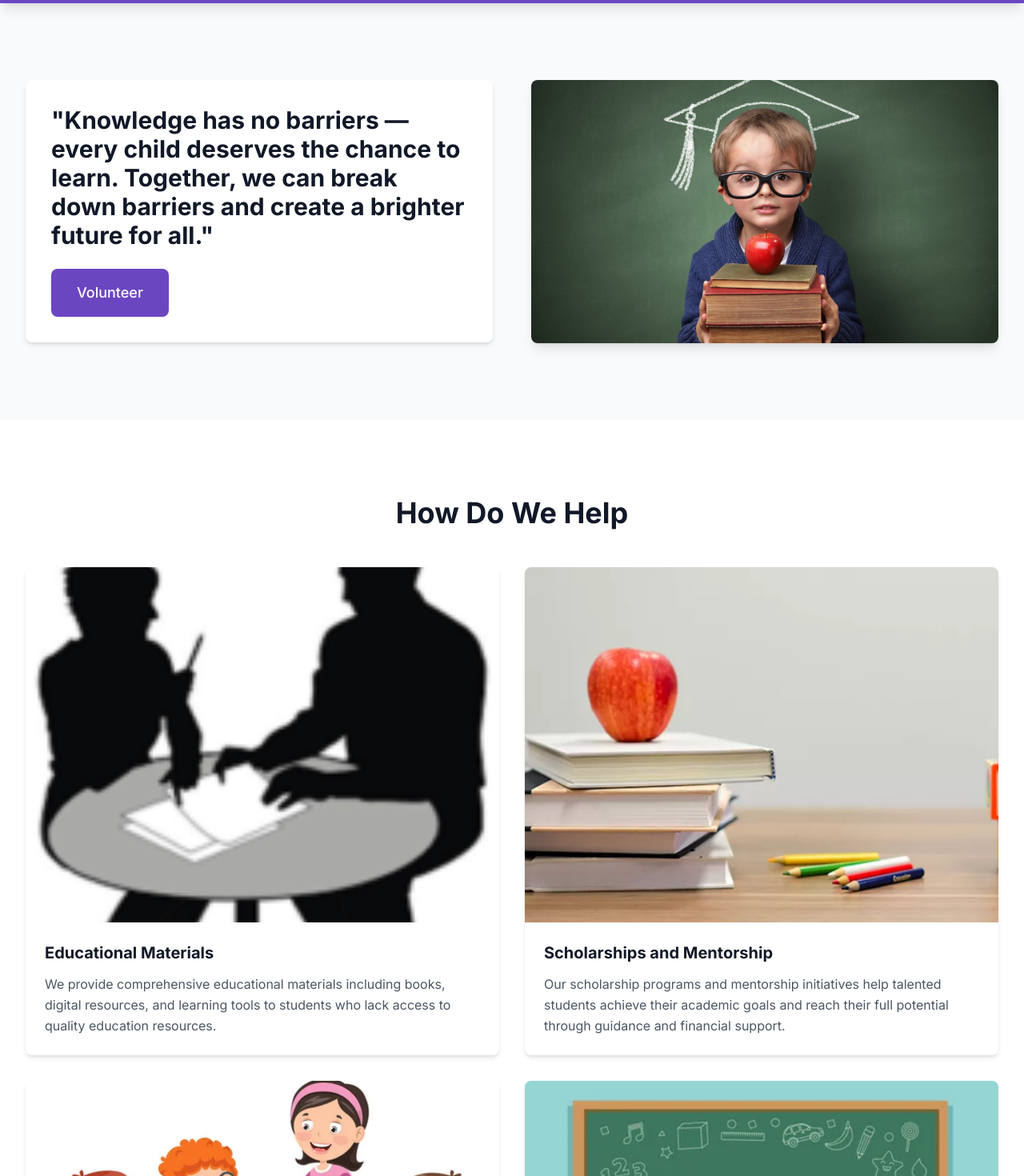
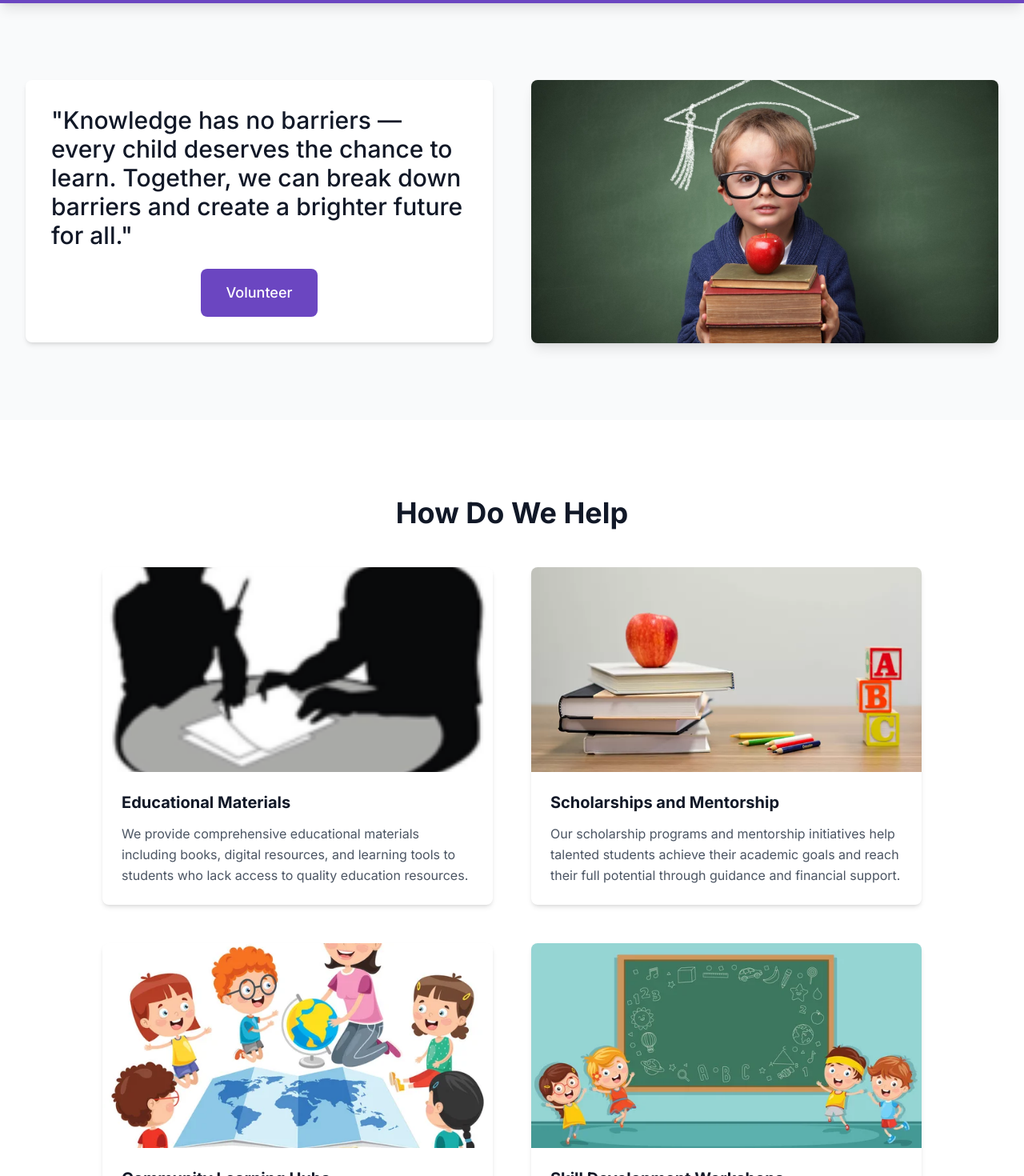
Before and after one commit to kalpalathika/BrightMinds, a React (Vite) app: page / in a window 1280 px wide. Shown: the part 60-1530 px from the top of the page at 80% size. Built offline with nearby package versions, Linux system fonts and the light colour scheme.

Commit message:
Update UI layout and add KR favicon

```diff
--- a/index.html
+++ b/index.html
@@ -2,7 +2,7 @@
 <html lang="en">
   <head>
     <meta charset="UTF-8" />
-    <link rel="icon" type="image/svg+xml" href="/vite.svg" />
+    <link rel="icon" type="image/svg+xml" href="/kr-icon.svg" />
     <meta name="viewport" content="width=device-width, initial-scale=1.0" />
     <meta name="description" content="BrightMinds - Empowering children through education, scholarships, mentorship, and community learning. Break down barriers to create a brighter future for all." />
     <title>BrightMinds - Educational Non-Profit Organization</title>
--- a/src/App.tsx
+++ b/src/App.tsx
@@ -1,4 +1,3 @@
-import React from 'react';
 import { Header } from './components/layout/Header';
 import { Footer } from './components/layout/Footer';
 import { HeroSection } from './components/sections/HeroSection';
--- a/src/components/layout/Footer.tsx
+++ b/src/components/layout/Footer.tsx
@@ -1,6 +1,4 @@
-import React from 'react';
-
-export const Footer: React.FC = () => {
+export const Footer = () => {
   return (
     <footer className="bg-primary text-white py-6 mt-auto">
       <div className="container-custom">
--- a/src/components/layout/Header.tsx
+++ b/src/components/layout/Header.tsx
@@ -1,4 +1,4 @@
-import React, { useState } from 'react';
+import { useState } from 'react';
 import { Menu, X } from 'lucide-react';
 import type { NavLink } from '../../types';
 
@@ -9,7 +9,7 @@ const navLinks: NavLink[] = [
   { label: 'Volunteer with us', href: '#volunteer' },
 ];
 
-export const Header: React.FC = () => {
+export const Header = () => {
   const [mobileMenuOpen, setMobileMenuOpen] = useState(false);
 
   const handleNavClick = (href: string) => {
--- a/src/components/sections/HeroSection.tsx
+++ b/src/components/sections/HeroSection.tsx
@@ -1,7 +1,6 @@
-import React from 'react';
 import { Button } from '../ui/Button';
 
-export const HeroSection: React.FC = () => {
+export const HeroSection = () => {
   const handleVolunteerClick = () => {
     const element = document.querySelector('#volunteer');
     element?.scrollIntoView({ behavior: 'smooth' });
@@ -22,9 +21,10 @@ export const HeroSection: React.FC = () => {
 
           {/* Text Content - Shows second on mobile */}
           <div className="space-y-6 bg-white p-6 md:p-8 rounded-lg shadow-md md:order-1">
-            <h1 className="text-xl md:text-2xl lg:text-3xl font-bold text-gray-900 leading-tight">
+            <h1 className="text-xl md:text-2xl lg:text-3xl font-medium text-gray-900 leading-tight">
               "Knowledge has no barriers — every child deserves the chance to learn. Together, we can break down barriers and create a brighter future for all."
             </h1>
+            <div className="flex justify-center">
               <Button
                 size="lg"
                 onClick={handleVolunteerClick}
@@ -34,6 +34,7 @@ export const HeroSection: React.FC = () => {
             </div>
           </div>
         </div>
+      </div>
     </section>
   );
 };
--- a/src/components/sections/HowWeHelpSection.tsx
+++ b/src/components/sections/HowWeHelpSection.tsx
@@ -1,4 +1,3 @@
-import React from 'react';
 import { ServiceCard } from '../shared/ServiceCard';
 import type { ServiceCard as ServiceCardType } from '../../types';
 
@@ -29,14 +28,14 @@ const services: ServiceCardType[] = [
   },
 ];
 
-export const HowWeHelpSection: React.FC = () => {
+export const HowWeHelpSection = () => {
   return (
     <section id="how-we-help" className="py-16 md:py-24 bg-white">
       <div className="container-custom">
         <h2 className="text-3xl md:text-4xl font-bold text-center text-gray-900 mb-12">
           How Do We Help
         </h2>
-        <div className="grid md:grid-cols-2 gap-8">
+        <div className="grid grid-cols-1 md:grid-cols-2 gap-12 max-w-5xl mx-auto">
           {services.map((service) => (
             <ServiceCard key={service.id} {...service} />
           ))}
--- a/src/components/sections/VoicesOfChangeSection.tsx
+++ b/src/components/sections/VoicesOfChangeSection.tsx
@@ -1,4 +1,3 @@
-import React from 'react';
 import { TestimonialCard } from '../shared/TestimonialCard';
 import type { Testimonial } from '../../types';
 
@@ -17,7 +16,7 @@ const testimonials: Testimonial[] = [
   },
 ];
 
-export const VoicesOfChangeSection: React.FC = () => {
+export const VoicesOfChangeSection = () => {
   return (
     <section id="voices" className="py-16 md:py-24 bg-gray-50">
       <div className="container-custom">
--- a/src/components/sections/VolunteerSection.tsx
+++ b/src/components/sections/VolunteerSection.tsx
@@ -1,4 +1,4 @@
-import React, { useState } from 'react';
+import { useState } from 'react';
 import { useForm } from 'react-hook-form';
 import { zodResolver } from '@hookform/resolvers/zod';
 import { Input } from '../ui/Input';
@@ -7,7 +7,7 @@ import { Checkbox } from '../ui/Checkbox';
 import { Button } from '../ui/Button';
 import { volunteerSchema, type VolunteerFormData } from '../../utils/validation';
 
-export const VolunteerSection: React.FC = () => {
+export const VolunteerSection = () => {
   const [isSubmitted, setIsSubmitted] = useState(false);
 
   const {
--- a/src/components/shared/ServiceCard.tsx
+++ b/src/components/shared/ServiceCard.tsx
@@ -1,11 +1,10 @@
-import React from 'react';
 import { Card } from '../ui/Card';
 import type { ServiceCard as ServiceCardType } from '../../types';
 
-export const ServiceCard: React.FC<ServiceCardType> = ({ title, description, image }) => {
+export const ServiceCard = ({ title, description, image }: ServiceCardType) => {
   return (
     <Card hover className="h-full">
-      <div className="aspect-[4/3] overflow-hidden">
+      <div className="h-64 overflow-hidden">
         <img
           src={image}
           alt={title}
--- a/src/components/shared/TestimonialCard.tsx
+++ b/src/components/shared/TestimonialCard.tsx
@@ -1,7 +1,6 @@
-import React from 'react';
 import type { Testimonial } from '../../types';
 
-export const TestimonialCard: React.FC<Testimonial> = ({ name, quote, illustration }) => {
+export const TestimonialCard = ({ name, quote, illustration }: Testimonial) => {
   return (
     <div className="flex flex-col items-center text-center">
       <div className="mb-6 w-64 h-64 relative">
--- a/src/components/ui/Button.tsx
+++ b/src/components/ui/Button.tsx
@@ -1,5 +1,3 @@
-import React from 'react';
-
 interface ButtonProps extends React.ButtonHTMLAttributes<HTMLButtonElement> {
   variant?: 'primary' | 'secondary';
   size?: 'sm' | 'md' | 'lg';
--- a/src/components/ui/Card.tsx
+++ b/src/components/ui/Card.tsx
@@ -1,5 +1,3 @@
-import React from 'react';
-
 interface CardProps {
   children: React.ReactNode;
   className?: string;
```
Also changed, not shown: public/kr-icon.svg (added). Lines whose indentation alone changed are shown as unchanged.
